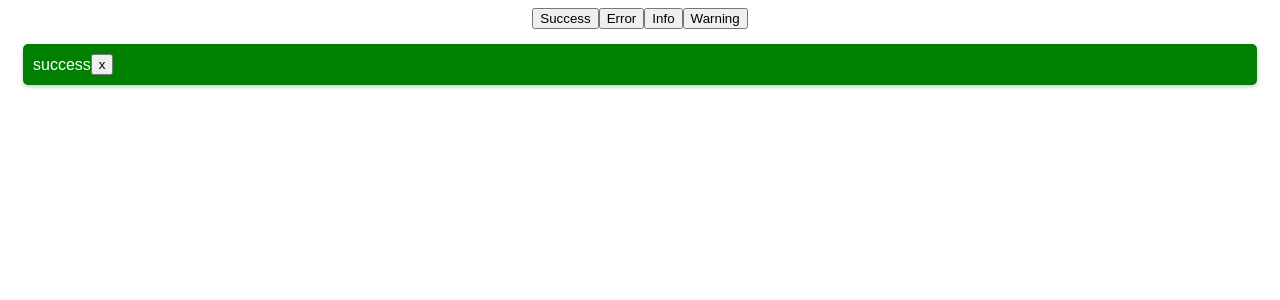
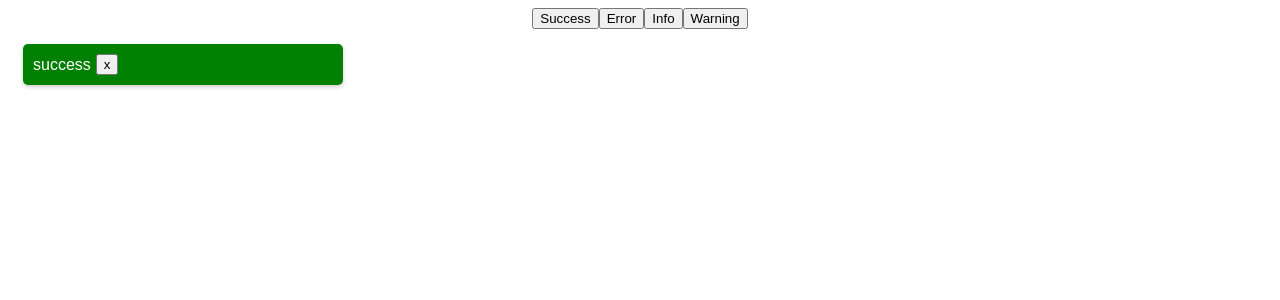
Before and after one commit to M7hesh/react-machine-code, a React (Create React App) app: page / in a window 1280 px wide. Both pictures are taken after a click on the button "Success". Shown: the top 300 px of the page. Built offline with nearby package versions, Linux system fonts and the light colour scheme.

Commit message:
toast implemented

```diff
--- a/src/toast/toast.css
+++ b/src/toast/toast.css
@@ -7,17 +7,57 @@
   padding: 10px;
   border-radius: 5px;
   box-shadow: 0px 2px 4px rgba(0, 0, 0, 0.2);
+  max-width: 300px;
+  width: 100%;
 }
 
 .success {
   background-color: green;
 }
+
 .info {
   background-color: blue;
 }
+
 .warning {
   background-color: orange;
 }
+
 .error {
   background-color: red;
 }
+
+.closeBtn {
+  cursor: pointer;
+  margin-left: 5px;
+  display: flex;
+  align-items: center;
+}
+
+.top-right {
+  position: relative;
+  top: 20px;
+  right: 20px;
+}
+
+.top-left {
+  position: fixed;
+  top: 20px;
+  left: 20px;
+  display: flex;
+
+}
+
+.bottom-right {
+  position: fixed;
+  bottom: 20px;
+  right: 20px;
+}
+
+.bottom-left {
+  position: fixed;
+  bottom: 20px;
+  left: 20px;
+  display: flex;
+
+}
```
